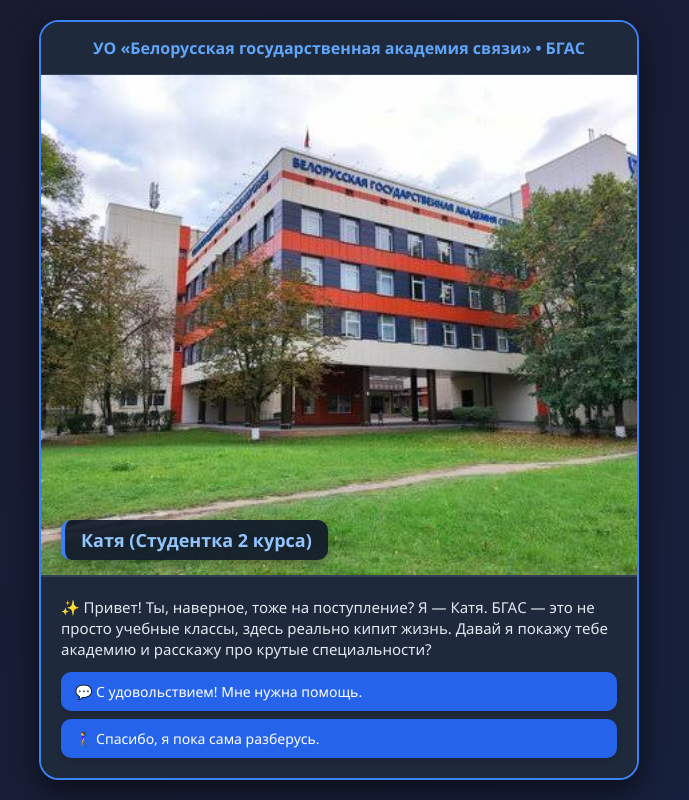
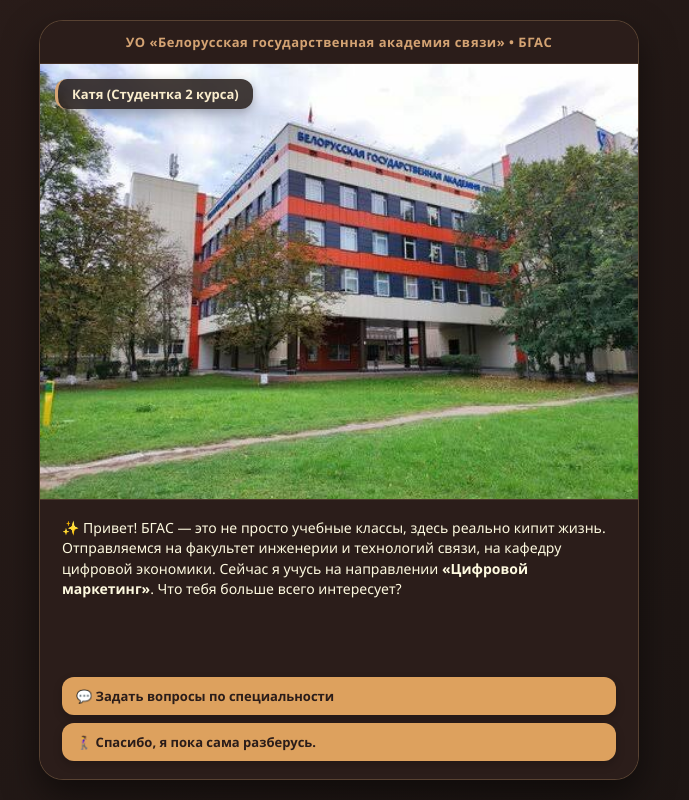
Before and after one commit to nik1qcold-prog/bsac-quest, a plain HTML site: page index.html in a window 1280 px wide. Shown: the whole page, without its empty margins (301-990 px from the left). Drawn offline with Linux system fonts and the light colour scheme.

Commit message:
Add files via upload

```diff
--- a/index.html
+++ b/index.html
@@ -12,8 +12,8 @@
             font-family: 'Segoe UI', Tahoma, Geneva, Verdana, sans-serif;
         }
         body {
-            background: linear-gradient(135deg, #1a1a2e 0%, #16213e 100%);
-            color: #fff;
+            background: linear-gradient(135deg, #2b1d1a 0%, #1a1412 100%);
+            color: #f3e8df;
             height: 100vh;
             display: flex;
             justify-content: center;
@@ -25,63 +25,66 @@
             max-width: 600px;
             height: 95vh;
             max-height: 850px;
-            background: #0f172a;
-            border-radius: 20px;
-            box-shadow: 0 10px 30px rgba(0,0,0,0.6);
+            background: #231916;
+            border-radius: 24px;
+            box-shadow: 0 15px 35px rgba(0,0,0,0.5);
             display: flex;
             flex-direction: column;
             overflow: hidden;
-            border: 2px solid #3b82f6;
+            border: 1px solid rgba(212, 163, 115, 0.3);
         }
         .screen-header {
-            background: #1e293b;
-            padding: 15px;
+            background: #2b1d1a;
+            padding: 12px;
             text-align: center;
-            font-size: 16px;
-            font-weight: bold;
-            color: #60a5fa;
-            border-bottom: 1px solid #334155;
+            font-size: 13px;
+            font-weight: 600;
+            letter-spacing: 0.5px;
+            color: #d4a373;
+            border-bottom: 1px solid rgba(212, 163, 115, 0.15);
+            flex-shrink: 0;
         }
         .visual-area {
-            flex: 1;
+            flex: 2;
             background-size: cover;
             background-position: center;
             position: relative;
             display: flex;
             align-items: flex-end;
             justify-content: center;
-            padding: 20px;
+            padding: 15px;
             transition: background-image 0.5s ease-in-out;
+            min-height: 260px;
         }
         .character-box {
             position: absolute;
-            bottom: 15px;
-            left: 20px;
-            background: rgba(15, 23, 42, 0.9);
-            padding: 8px 16px;
-            border-radius: 10px;
-            border-left: 4px solid #3b82f6;
-            font-size: 18px;
-            font-weight: bold;
-            color: #93c5fd;
-            box-shadow: 0 4px 10px rgba(0,0,0,0.3);
+            top: 15px;
+            left: 15px;
+            background: rgba(35, 25, 22, 0.85);
+            backdrop-filter: blur(8px);
+            padding: 6px 14px;
+            border-radius: 12px;
+            border-left: 3px solid #d4a373;
+            font-size: 13px;
+            font-weight: 600;
+            color: #faedcd;
+            box-shadow: 0 4px 12px rgba(0,0,0,0.3);
         }
         .dialogue-panel {
-            background: #1e293b;
-            padding: 20px;
-            border-top: 2px solid #334155;
-            min-height: 200px;
-            max-height: 260px;
-            overflow-y: auto;
+            flex: 1.2;
+            background: #2b1d1a;
+            padding: 18px 22px;
+            border-top: 1px solid rgba(212, 163, 115, 0.2);
             display: flex;
             flex-direction: column;
             justify-content: space-between;
+            overflow-y: auto;
         }
         .dialogue-text {
-            font-size: 15px;
-            line-height: 1.4;
-            color: #e2e8f0;
-            margin-bottom: 12px;
+            font-size: 14px;
+            line-height: 1.45;
+            color: #fefae0;
+            margin-bottom: 10px;
         }
         .choices-container {
             display: flex;
@@ -89,19 +92,21 @@
             gap: 8px;
         }
         .choice-btn {
-            background: #2563eb;
-            color: white;
+            background: #dda15e;
+            color: #2b1d1a;
             border: none;
             padding: 10px 14px;
-            border-radius: 10px;
-            font-size: 14px;
+            border-radius: 12px;
+            font-size: 13px;
+            font-weight: 600;
             cursor: pointer;
             transition: all 0.2s ease;
             text-align: left;
-            box-shadow: 0 4px 6px rgba(0,0,0,0.1);
+            box-shadow: 0 4px 10px rgba(0,0,0,0.2);
         }
         .choice-btn:hover {
-            background: #1d4ed8;
+            background: #bc6c25;
+            color: #fff;
             transform: translateY(-2px);
         }
     </style>
@@ -132,27 +137,27 @@
             start: {
                 name: "Катя (Студентка 2 курса)",
                 image: "academy.jpg",
-                text: "✨ Привет! Ты, наверное, тоже на поступление? Я — Катя. БГАС — это не просто учебные классы, здесь реально кипит жизнь. Давай я покажу тебе академию и расскажу про крутые специальности?",
+                text: "✨ Привет! БГАС — это не просто учебные классы, здесь реально кипит жизнь. Отправляемся на факультет инженерии и технологий связи, на кафедру цифровой экономики. Сейчас я учусь на направлении <b>«Цифровой маркетинг»</b>. Что тебя больше всего интересует?",
                 choices: [
-                    { text: "💬 С удовольствием! Мне нужна помощь.", next: "meet_yes" },
+                    { text: "💬 Задать вопросы по специальности", next: "meet_yes" },
                     { text: "🚶‍♀️ Спасибо, я пока сама разберусь.", next: "meet_no" }
                 ]
             },
             meet_yes: {
                 name: "Катя (Студентка 2 курса)",
                 image: "katya.jpg",
-                text: "Отлично! Отправляемся на факультет инженерии и технологий связи, на кафедру цифровой экономики. Сейчас я учусь на супер-популярном направлении — <b>«Маркетинг» (профилизация «Цифровой маркетинг»)</b>. Что тебя больше всего интересует?",
+                text: "Спрашивай! Что именно тебе интересно узнать?",
                 choices: [
                     { text: "🧠 Что вообще такое «Цифровой маркетинг»?", next: "q_about" },
                     { text: "🎯 Какие предметы нужно сдавать для поступления?", next: "q_exams" },
                     { text: "💼 Кем я буду работать после академии?", next: "q_job" },
-                    { text: "🏃‍♀️ Давай просто прогуляемся по Академии! (Лаборатории)", next: "tour_lab1" }
+                    { text: "🏃‍♀️ Давай просто прогуляемся по Академии! (Показать лаборатории)", next: "tour_lab1" }
                 ]
             },
             q_about: {
                 name: "Катя (Студентка 2 курса)",
                 image: "katya.jpg",
-                text: "📱 Это не просто скучная экономика из учебников. Это создание контента, таргет, SMM, аналитика больших данных и интернет-бизнес. Ты научишься управлять алгоритмами соцсетей!",
+                text: "Это создание контента, таргет, SMM, аналитика больших данных и интернет-бизнес. Ты научишься управлять алгоритмами соцсетей!",
                 choices: [
                     { text: "◀️ Вернуться к выбору вопросов", next: "meet_yes" },
                     { text: "🏃‍♀️ Пойдем на прогулку по лабораториям!", next: "tour_lab1" }
@@ -161,7 +166,7 @@
             q_exams: {
                 name: "Катя (Студентка 2 курса)",
                 image: "katya.jpg",
-                text: "📝 Для поступления на маркетинг в БГАС нужно сдавать три предмета (ЦЭ/ЦТ):<br>1️⃣ Белорусский или русский язык<br>2️⃣ Математика<br>3️⃣ Иностранный язык",
+                text: "Для поступления нужно сдавать три предмета: белорусский/русский язык, математику и иностранный язык.",
                 choices: [
                     { text: "◀️ Вернуться к выбору вопросов", next: "meet_yes" },
                     { text: "🏃‍♀️ Пойдем на прогулку по лабораториям!", next: "tour_lab1" }
@@ -170,34 +175,33 @@
             q_job: {
                 name: "Катя (Студентка 2 курса)",
                 image: "katya.jpg",
-                text: "💼 Квалификация — <b>маркетолог-экономист</b>. Ты сможешь работать интернет-маркетологом, бренд-менеджером, специалистом по контекстной рекламе или открыть свое digital-агентство!",
+                text: "Ты сможешь работать интернет-маркетологом, бренд-менеджером, специалистом по рекламе или открыть свое digital-агентство!",
                 choices: [
                     { text: "◀️ Вернуться к выбору вопросов", next: "meet_yes" },
                     { text: "🏃‍♀️ Пойдем на прогулку по лабораториям!", next: "tour_lab1" }
                 ]
             },
 
-            // ЭКСКУРСИЯ ПО ЛАБОРАТОРИЯМ
             tour_lab1: {
                 name: "Катя (Студентка 2 курса)",
                 image: "academy.jpg",
-                text: "С радостью! Здесь есть на что посмотреть. Пойдем, я покажу тебе наши самые крутые локации.<br><br><b>Локация 1: Лаборатория SMART-технологий и 3D моделирования.</b> Здесь всё современно: 3D-принтеры, датчики, микроконтроллеры. И у нас тут есть система «Умный дом» с Алисой!",
+                text: "С радостью! Здесь есть на что посмотреть.<br><br><b>ЛОКАЦИЯ 1: Лаборатория SMART-технологий и 3D моделирования</b><br>Смотри, здесь всё по-настоящему современно: 3D-принтеры, датчики, микроконтроллеры. И у нас тут есть система «Умный дом» с Алисой!",
                 choices: [
-                    { text: "👉 Дальше: Лаборатория биометрии", next: "tour_lab2" }
+                    { text: "👉 Перейти к Лаборатории биометрии", next: "tour_lab2" }
                 ]
             },
             tour_lab2: {
                 name: "Катя (Студентка 2 курса)",
                 image: "academy.jpg",
-                text: "А это — <b>учебная лаборатория биометрической идентификации и видеоаналитики</b>. Здесь всё, как в хорошем детективе! На стенах умные камеры, которые распознают лица и анализируют толпу. Студенты учатся настраивать системы безопасности.",
+                text: "<b>ЛОКАЦИЯ 2: Лаборатория биометрической идентификации</b><br>А это — учебная лаборатория биометрической идентификации и видеоаналитики. Здесь всё, как в хорошем детективе! На стенах — умные камеры, которые умеют распознавать лица и анализировать поведение в толпе.",
                 choices: [
-                    { text: "🍲 Заглянуть в столовую после экскурсии", next: "canteen" }
+                    { text: "🍲 Заглянуть в столовую", next: "canteen" }
                 ]
             },
             canteen: {
                 name: "Катя (Студентка 2 курса)",
                 image: "academy.jpg",
-                text: "После такой насыщенной экскурсии нужно подкрепиться! Это наша столовая. Здесь всегда свежая выпечка, супы и вторые блюда. Цены студенческие, порции большие. Что будешь?",
+                text: "После такой насыщенной экскурсии по лабораториям нужно подкрепиться! Это наша столовая. Здесь всегда свежая выпечка, первое, второе и компот. Цены — студенческие, а порции — большие. Что будешь?",
                 choices: [
                     { text: "🥐 Взять свежую булочку и чай", next: "class_room" },
                     { text: "🍲 Взять полноценный обед (суп и второе)", next: "class_room" },
@@ -207,54 +211,53 @@
             class_room: {
                 name: "Катя (Студентка 2 курса)",
                 image: "katya.jpg",
-                text: "Ой, как быстро пролетело время! 🕐 Смотри, уже начинается моя первая пара. Пойдем скорее в аудиторию!<br><br>Вот здесь мы и учимся! Садись за парту. Сегодня у нас практика по цифровому маркетингу: преподаватель вывел на экран задание — <i>«Разработать стратегию продвижения мобильного приложения БГАС»</i>.",
+                text: "Ой, как быстро пролетело время! 🕐 Смотри, уже начинается моя первая пара. Пойдем скорее, я тебе покажу, как проходят наши занятия.<br><br>Вот здесь мы и учимся! Ты садись за парту, а я тебе покажу, как это — быть студентом. Сегодня у нас практическое занятие по цифровому маркетингу. Преподаватель как раз вывел на экран первое задание.",
                 choices: [
-                    { text: "✨ Завершить ознакомительный день в БГАС", next: "finish" }
+                    { text: "✨ Завершить ознакомительный день", next: "finish" }
                 ]
             },
 
-            // САМОСТОЯТЕЛЬНАЯ ВЕТКА
             meet_no: {
-                name: "Катя (Студентка 2 курса)",
+                name: "Самостоятельная прогулка",
                 image: "academy.jpg",
-                text: "Ну хорошо-хорошо, гордая самостоятельность — это тоже неплохо! 😉 Я побежала на пару, а ты гуляй, куда захочешь. Удачи!<br><br>📍 <i>Вы находитесь в главном холле Академии связи. Перед вами несколько дверей. Куда направитесь?</i>",
+                text: "Ну хорошо-хорошо, гордая самостоятельность — это тоже неплохо! 😉 Катя побежала на пару, а вы остались в холле.<br><br>📍 <b>Вы находитесь в главном холле Академии связи. Перед вами несколько дверей. Куда направитесь?</b>",
                 choices: [
-                    { text: "🧪 Зайти в лабораторию SMART-технологий и 3D", next: "solo_lab1" },
-                    { text: "🔐 Зайти в лабораторию биометрии", next: "solo_lab2" },
+                    { text: "🧪 Зайти в лабораторию SMART-технологий и 3D-моделирования", next: "solo_lab1" },
+                    { text: "🔐 Зайти в лабораторию биометрической идентификации", next: "solo_lab2" },
                     { text: "🍽 Заглянуть в студенческую столовую", next: "solo_canteen" },
-                    { text: "🎓 Зайти в учебную аудиторию (на пару)", next: "class_room" },
+                    { text: "🎓 Зайти в учебную аудиторию (посмотреть, как идет пара)", next: "class_room" },
                     { text: "🏁 Завершить прогулку и выйти", next: "finish" }
                 ]
             },
             solo_lab1: {
                 name: "Самостоятельная прогулка",
                 image: "academy.jpg",
-                text: "Вы зашли в лабораторию SMART-технологий. Вокруг гудят 3D-принтеры, на стендах мигают светодиоды умного дома. Атмосфера настоящего технопарка!",
+                text: "<b>Лаборатория SMART-технологий и 3D моделирования</b><br>Вы заглянули сюда сами: вокруг работают 3D-принтеры, на стендах микроконтроллеры и та самая система «Умный дом». Очень технологично!",
                 choices: [
-                    { text: "◀️ Вернуться в холл", next: "meet_no" }
+                    { text: "◀️ Вернуться в главный холл", next: "meet_no" }
                 ]
             },
             solo_lab2: {
                 name: "Самостоятельная прогулка",
                 image: "academy.jpg",
-                text: "Вы в лаборатории биометрической идентификации. Камера на входе зафиксировала ваше появление и вывела параметры на монитор. Очень футуристично!",
+                text: "<b>Лаборатория биометрической идентификации и видеоаналитики</b><br>Вы изучаете умные камеры на стенах. Студенты как раз настраивают алгоритмы распознавания лиц для систем безопасности.",
                 choices: [
-                    { text: "◀️ Вернуться в холл", next: "meet_no" }
+                    { text: "◀️ Вернуться в главный холл", next: "meet_no" }
                 ]
             },
             solo_canteen: {
                 name: "Самостоятельная прогулка",
                 image: "academy.jpg",
-                text: "В студенческой столовой пахнет свежей выпечкой и ароматным чаем. Студенты отдыхают между парами и обсуждают проекты.",
+                text: "<b>Студенческая столовая</b><br>Аромат свежей выпечки и горячего обеда привлекает всех студентов перерыва. Цены приятно радуют!",
                 choices: [
-                    { text: "◀️ Вернуться в холл", next: "meet_no" }
+                    { text: "◀️ Вернуться в главный холл", next: "meet_no" }
                 ]
             },
 
             finish: {
                 name: "Катя (Студентка 2 курса)",
                 image: "academy.jpg",
-                text: "✨ Конец ознакомительного дня в БГАС! Надеюсь, этот квест помог тебе понять, как у нас круто. Ждем тебя в числе наших студентов! Твой выбор сделан? 😉",
+                text: "✨ Конец ознакомительного дня в БГАС! Надеюсь, этот квест помог тебе прочувствовать атмосферу нашей академии. Ждем тебя в числе студентов!",
                 choices: [
                     { text: "🔄 Пройти новеллу заново", next: "start" }
                 ]
```
